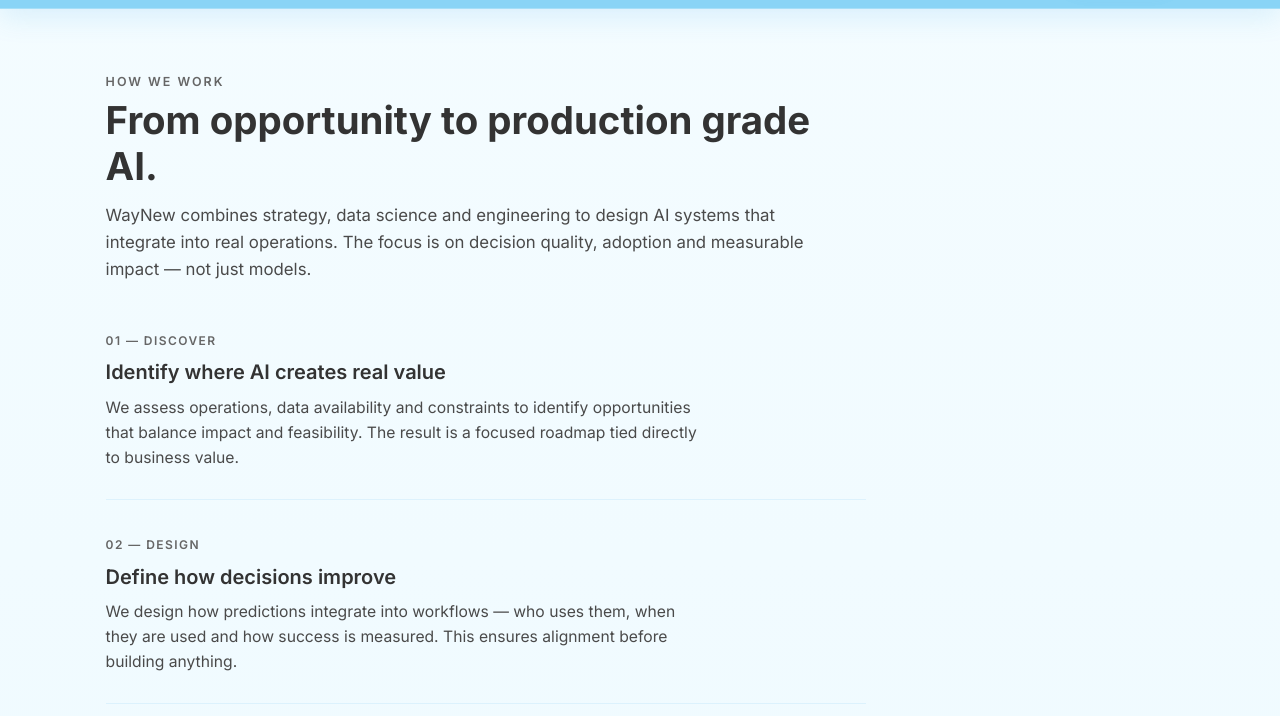
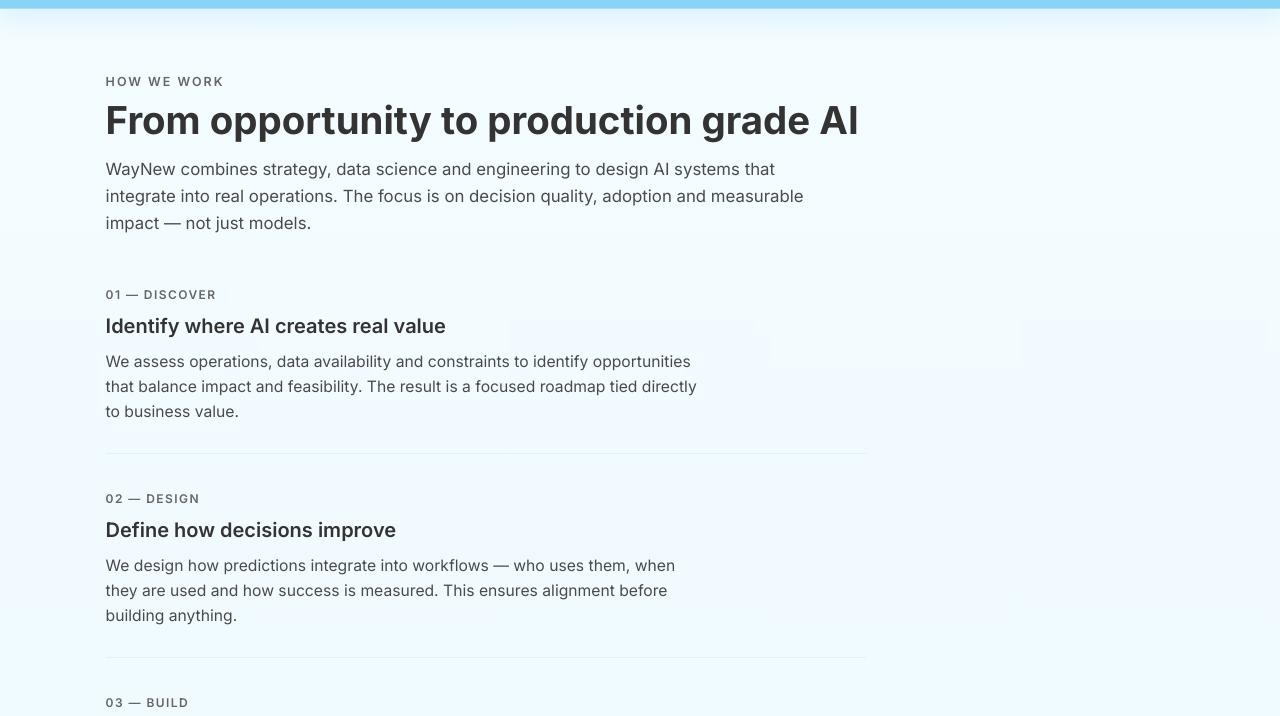
Before and after one commit to SyntraAI/Demo, a plain HTML site: page approach.html in a window 1280 px wide. Shown: the part 78-794 px from the top of the page. Drawn offline with Linux system fonts and the light colour scheme.

Commit message:
Update approach.html

```diff
--- a/approach.html
+++ b/approach.html
@@ -121,7 +121,7 @@
         <div class="eyebrow">How we work</div>
 
         <h1 class="approach-title">
-          From opportunity to production grade AI.
+          From opportunity to production grade AI
         </h1>
 
         <p class="approach-sub">
```
